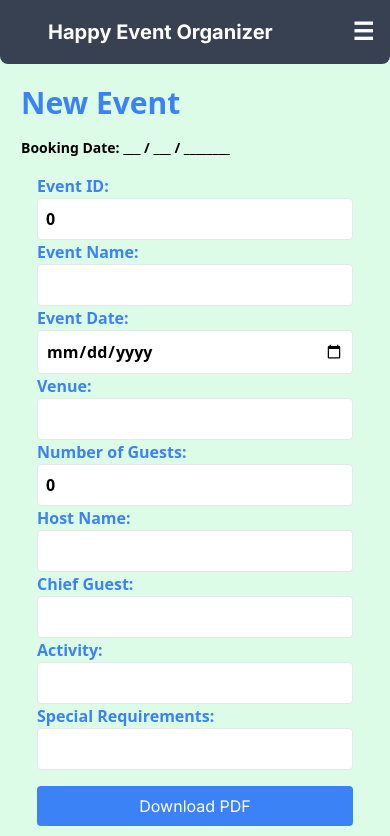
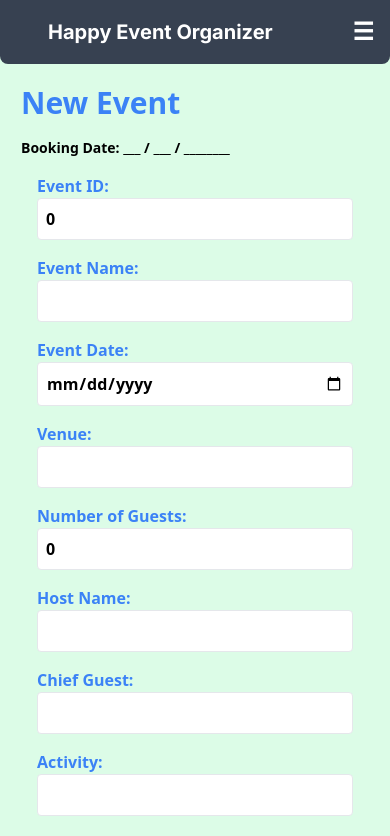
Before and after one commit to azmataliakbar/Party-Event-Organizer, a Next.js app: page /event-form in a window 390 px wide. Shown: the top 836 px of the page. Built offline with nearby package versions, Linux system fonts and the light colour scheme.

Commit message:
fixing size

```diff
--- a/src/app/components/EventForm.tsx
+++ b/src/app/components/EventForm.tsx
@@ -98,7 +98,7 @@ const EventForm = () => {
           />
         </label>
 
-        <label className="text-blue-500 font-sans font-bold hover:text-red-500">
+        <label className="text-blue-500 font-sans font-bold hover:text-red-500 block">
         Event Date:
         <input
         type="date"
@@ -108,6 +108,7 @@ const EventForm = () => {
         className="border p-2 w-full rounded text-black"
         />
         </label>
+
 
         <label className="text-blue-500 font-sans font-bold hover:text-red-500">
           Venue:
--- a/src/app/globals.css
+++ b/src/app/globals.css
@@ -80,6 +80,36 @@ body {
 }
 @media (max-width: 768px) {
   .bg-wallpaper {
-    height: 315vh; /* Height for mobile screens */
+    height: auto;
   }
 }
+@media (max-width: 480px) {
+  .bg-wallpaper {
+    height: auto;
+  }
+}
+
+@media (max-width: 768px) {
+  input[type="date"] {
+    width: 100%; /* Ensure the date input spans the full width */
+    font-size: 16px; /* Increase font size for better usability */
+  }
+
+  label {
+    display: block; /* Ensure label and input are stacked */
+    margin-bottom: 1rem; /* Add space between labels */
+  }
+}
+
+
+@media (max-width: 480px) {
+  input[type="date"] {
+    width: 100%; /* Ensure the date input spans the full width */
+    font-size: 16px; /* Increase font size for better usability */
+  }
+
+  label {
+    display: block; /* Ensure label and input are stacked */
+    margin-bottom: 1rem; /* Add space between labels */
+  }
+}
```
Lines whose indentation alone changed are shown as unchanged.
